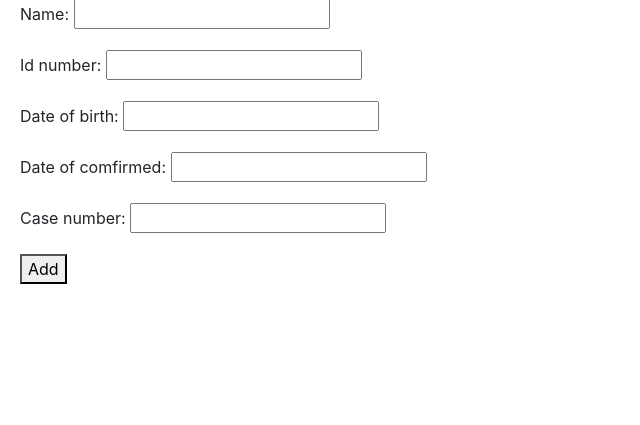
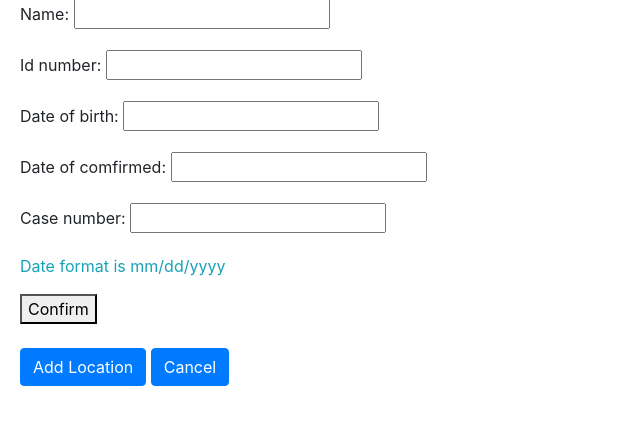
Before and after one commit to zupeter/trans19, a Django app: page /case/create/ in a window 1280 px wide. Shown: the part 77-502 px from the top of the page, without its empty margins (0-640 px from the left). Run offline with Django 3.2, Linux system fonts and the light colour scheme; some libraries are stand-ins or nearby versions.

Commit message:
update create.html

```diff
--- a/src/record/templates/case/create/create.html
+++ b/src/record/templates/case/create/create.html
@@ -3,7 +3,15 @@
 {% block content %}
 <form method='POST' action='.'> {% csrf_token %}
 	{{ form.as_p }}
-	<button type="submit"> Add </button>
+	<p class="text-info">Date format is mm/dd/yyyy </p>
+	<button type="submit"> Confirm </button>
+
+	<br>
+
+	<br>
+	<a type="submit" class="btn btn-primary" href="http://127.0.0.1:8000/location/create/" style=>Add Location</a>
+
+	<a class="btn btn-primary" href="http://127.0.0.1:8000/"> Cancel </a>
 </form>
 
 <!--	<h2> Creating new case</h2>
```
Also changed, not shown: src/record/templates/case/create/addlocationinfo.html (added).
